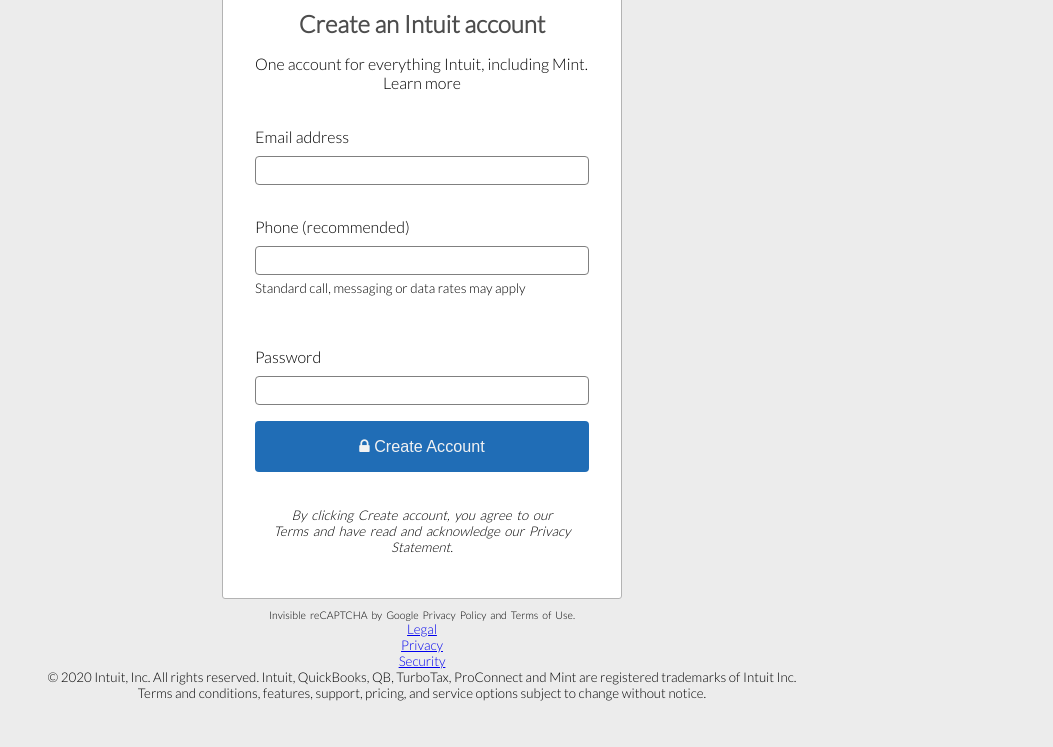
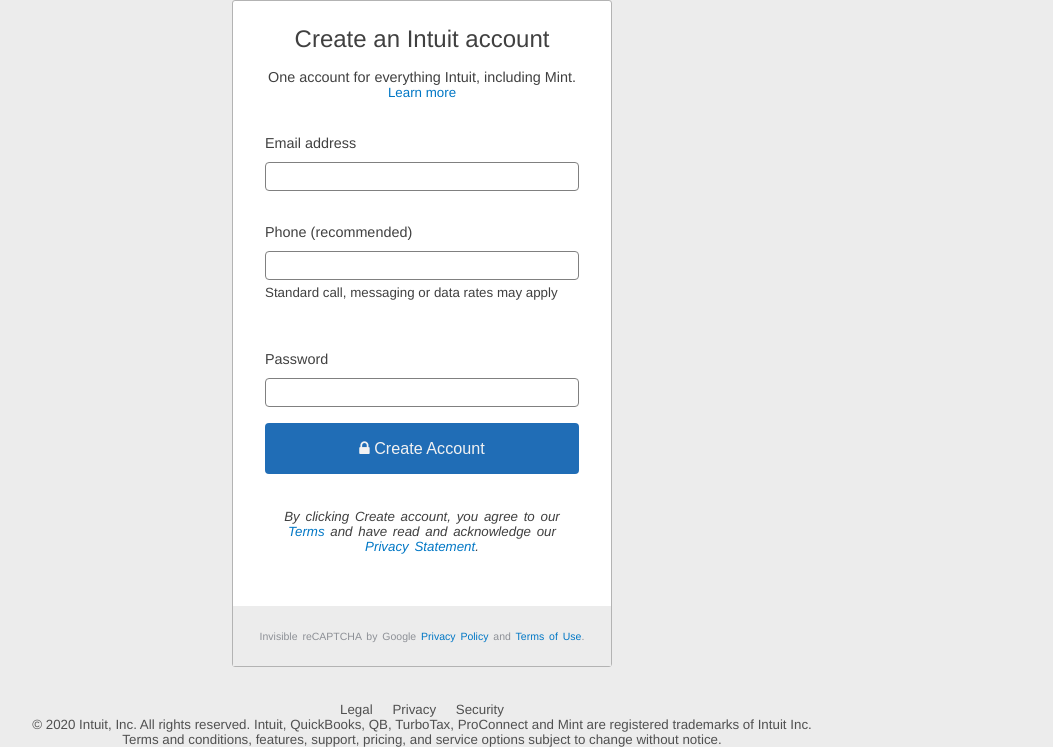
Before and after one commit to GraceOyiza/sign-up-form, a plain HTML site: page index.html in a window 1280 px wide. Shown: the part 225-972 px from the top of the page, without its empty margins (218-1271 px from the left). Before the commit the page ends 926 px from the top, so only its background shows below. Drawn offline with Linux system fonts and the light colour scheme.

Commit message:
improved form and footer styling

```diff
--- a/index.html
+++ b/index.html
@@ -54,10 +54,11 @@
           <p class="montserrat">turbotax</p>
         </div>
       </div>
-      <form id="border-box">
+      <div id="border-box">
+        <form class="dark-gray">
           <h2 class="text-center dark-gray">Create an Intuit account</h2>
-        <p>One account for everything Intuit, including Mint.</p>
-        <p class="text-center">Learn more</p>
+          <p class="text-center small-medium-text">One account for everything Intuit, including Mint.</p>
+          <p class="text-center smaller-text"><a href="">Learn more</a></p>
           <br />
           <div class="vertical-padding-16">
             <label for="">Email address</label><br />
@@ -81,17 +82,19 @@
           <br />
           <p class="smaller-text mt-15 text-center italic">
             By clicking Create account, you agree to our <br />
-          Terms and have read and acknowledge our Privacy <br />Statement.
+            <a href="#">Terms</a> and have read and acknowledge our <a href="#">Privacy Statement</a>.
           </p>
           <br />
         </form>
         <p class="mt-10 text-center x-small-text" id="recaptcha">
-        Invisible reCAPTCHA by Google Privacy Policy and Terms of Use.
+          Invisible reCAPTCHA by Google <a href="#">Privacy Policy</a>  and <a href="#">Terms of Use</a>.
         </p>
+
+      </div>
     </main>
     <footer>
       <div>
-        <ul class="text-center smaller-text">
+        <ul class="text-center smaller-text mt-15">
           <li><a href="#">Legal</a></li>
           <li><a href="#">Privacy</a></li>
           <li><a href="#">Security</a></li>
--- a/style.css
+++ b/style.css
@@ -3,10 +3,31 @@
   padding: 0;
   box-sizing: border-box;
 }
+
+@font-face{
+  font-family: "Helvetica", sans-serif;
+  src: url(/fonts/Helvetica.ttf);
+}
+
 body {
   background-color: #ececec;
-  font-family: "lato", sans-serif;
-  font-weight: 100;
+  /* font-family: "lato", sans-serif; */
+  font-family: Helvetica, sans-serif;
+}
+
+h2{
+  font-weight: lighter;s
+  color: #4c4c4c;
+}
+
+ul li{
+  display: inline;
+  padding: 0px 8px;
+}
+
+a{
+  text-decoration: none;
+  color: #0077c5;
 }
 
 #nav-section {
@@ -19,11 +40,11 @@ body {
   width: 180px;
 }
 
-/*#nav-section button {
+/* #nav-section button {
   padding: 2px 6px;
   border: 1px solid black;
   color: hsl(0, 0%, 95%);
-}*/
+} */
 
 #icons {
   width: 320px;
@@ -44,14 +65,21 @@ body {
 #border-box {
   border-radius: 3px;
   border: 1px solid hsl(0, 0%, 70%);
-  width: 400px;
+  width: 380px;
   margin: 0 auto;
-  padding: 24px 32px;
+  /* padding: 24px 32px; */
   background-color: white;
 }
+
+#border-box label{
+  font-size: 0.9rem;;
+}
+
 #recaptcha {
   width: 100%;
   background-color: #ececec;
+  padding: 24px 0;
+  color: #8d9096;
 }
 
 #border-box h2 {
@@ -70,6 +98,10 @@ body {
   box-shadow: 0px 0px 5px 1px #aed8f8;
 }
 
+form{
+  padding: 24px 32px;
+}
+
 #submit-btn {
   width: 100%;
   background-color: rgb(32, 109, 182);
@@ -77,6 +109,12 @@ body {
   padding: 16px;
   border-radius: 4px;
   border: none;
+}
+
+/* footer */
+
+footer, footer a{
+  color: #505050;
 }
 
 /* Generic classes */
@@ -113,13 +151,17 @@ body {
   word-spacing: 2px;
 }
 
-.x-small-text {
-  font-size: 10.5px;
-  word-spacing: 2px;
+.small-medium-text{
+  font-size: 0.9rem;
 }
 
 .smaller-text {
   font-size: smaller;
+}
+
+.x-small-text {
+  font-size: 10.5px;
+  word-spacing: 2px;
 }
 
 .larger-text {
@@ -139,5 +181,5 @@ body {
 }
 
 .dark-gray {
-  color: hsl(0, 0%, 30%);
+  color: #404040;
 }
```
Also changed, not shown: fonts/Helvetica.ttf (added). Lines whose indentation alone changed are shown as unchanged.
